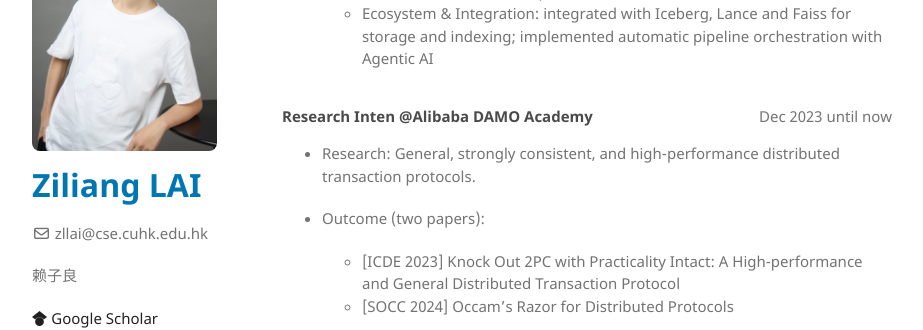
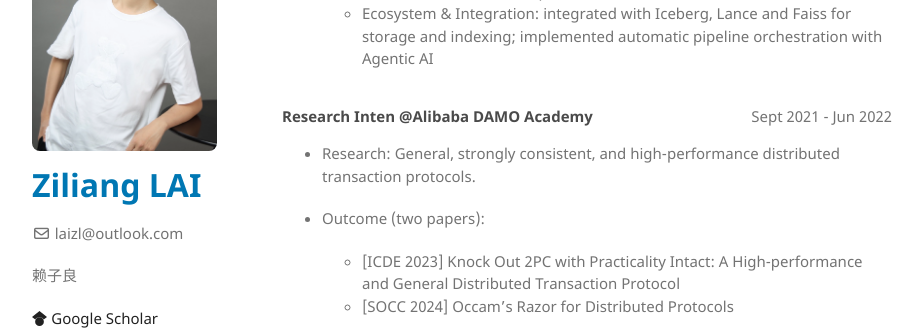
Before and after one commit to zllai/zllai.github.io, a Jekyll site: the page built from index.md, in a window 1280 px wide and 900 px high, scrolled down 459 px. Shown: the part 154-484 px from the top of the window, without its empty margins (178-1101 px from the left). Built offline with Jekyll 4.4.1, drawn with Linux system fonts in a browser that asks for light colours; emoji names are drawn with the system emoji font.

Commit message:
update site

```diff
--- a/_config.yml
+++ b/_config.yml
@@ -1,6 +1,6 @@
 title: Ziliang LAI
 logo: /assets/img/photo.png
-email: zllai@cse.cuhk.edu.hk
+email: laizl@outlook.com
 description: 赖子良
 show_downloads: false
 google_analytics: UA-108144808-1
--- a/index.md
+++ b/index.md
@@ -26,7 +26,7 @@ I am a Senior Software Engineer at Huawei's Gauss Data Lab, building AI data inf
 
 <div style="display: flex; align-items: center;">
   <h4 style="margin: 1em 0em;">Research Inten @Alibaba DAMO Academy</h4>
-  <span style="margin-left: auto;">Dec 2023 until now</span>
+  <span style="margin-left: auto;">Sept 2021 - Jun 2022</span>
 </div>
 
 - Research: General, strongly consistent, and high-performance distributed transaction protocols.
```
Also changed, not shown: Gemfile.lock (deleted), 17 other files.
